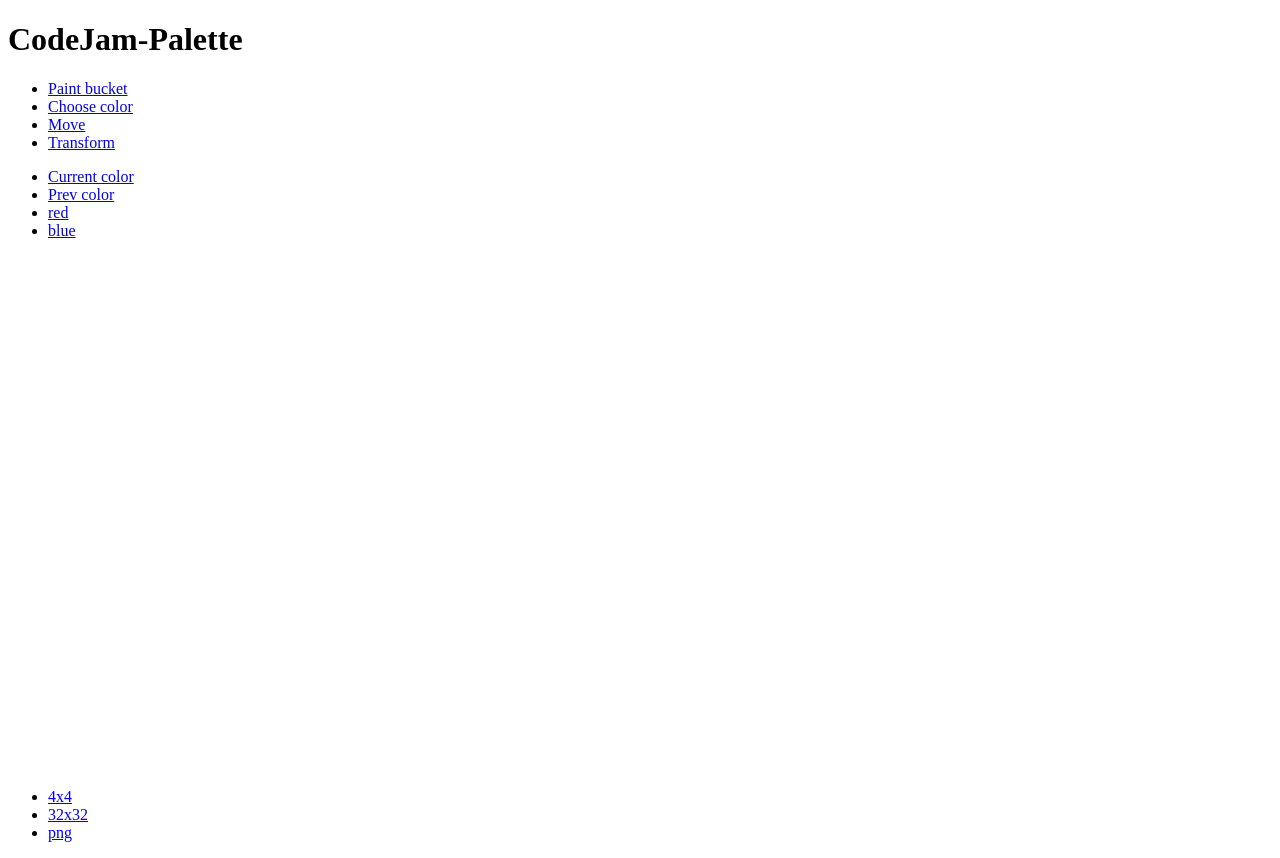
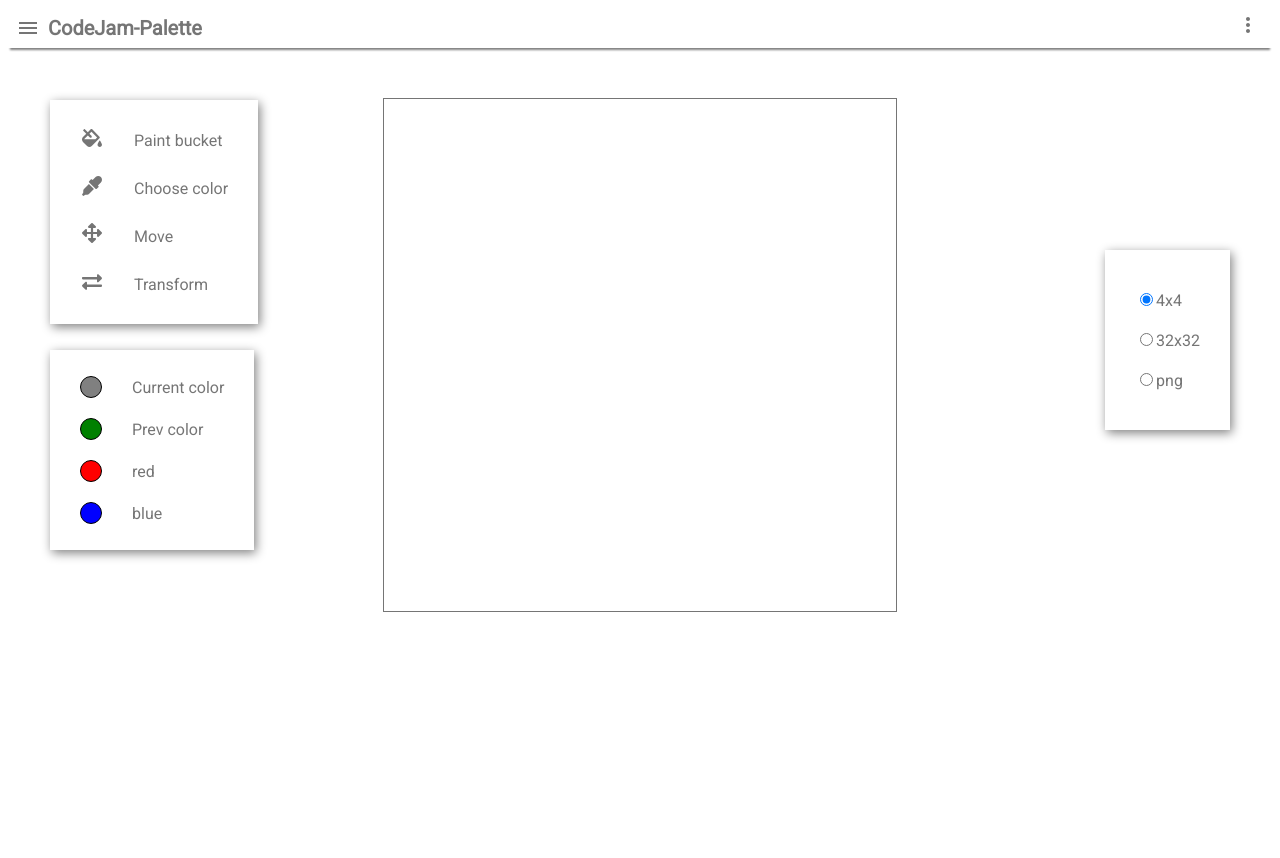
Before and after one commit to OlgaZbanok/codejam-canvas, a plain HTML site: page codejam-canvas/index.html in a window 1280 px wide. After the commit the page ends 800 px from the top, so only its background shows below. Drawn offline with Linux system fonts and the light colour scheme.

Commit message:
codejam-canvas/feat: update base page structure, add styles for base page

```diff
--- a/codejam-canvas/index.html
+++ b/codejam-canvas/index.html
@@ -1,5 +1,6 @@
 <!DOCTYPE html>
 <html lang="en">
+
 <head>
     <meta charset="UTF-8">
     <meta name="viewport" content="width=device-width, initial-scale=1.0">
@@ -8,15 +9,18 @@
     <link rel="stylesheet" href="css/style.css">
     <title>codejam-canvas</title>
 </head>
+
 <body>
     <header>
         <div class="header">
+            <div class="nav-wrapper">
                 <nav class="navigation">
-                <a class="nav-link" href="#"></a>
+                    <a class="navigation__nav-link" href="#"></a>
                 </nav>
-            <h1 class="title">CodeJam-Palette</h1>
+                <h1 class="header__title">CodeJam-Palette</h1>
+            </div>
             <div class="menu">
-                <a class="menu-link" href="#"></a>
+                <a class="menu__link" href="#"></a>
             </div>
         </div>
     </header>
@@ -24,30 +28,33 @@
         <div class="wrapper">
             <div class="tools-panel">
                 <ul class="tools-panel__list">
-                   <li class="tools-panel__list-item"><a class="link" href="#">Paint bucket</a></li>
-                   <li class="tools-panel__list-item"><a class="link" href="#">Choose color</a></li>
-                   <li class="tools-panel__list-item"><a class="link" href="#">Move</a></li>
-                   <li class="tools-panel__list-item"><a class="link" href="#">Transform</a></li>
+                    <li class="tools-panel__list-item"><a class="link tool-paint" href="#">Paint bucket</a></li>
+                    <li class="tools-panel__list-item"><a class="link tool-choose" href="#">Choose color</a></li>
+                    <li class="tools-panel__list-item"><a class="link tool-move" href="#">Move</a></li>
+                    <li class="tools-panel__list-item"><a class="link tool-trans" href="#">Transform</a></li>
                 </ul>
             </div>
             <div class="color-panel">
-                <ul>
-                   <li class="color-panel__list-item"><a class="link" href="#">Current color</a></li>
-                   <li class="color-panel__list-item"><a class="link" href="#">Prev color</a></li>
-                   <li class="color-panel__list-item"><a class="link" href="#">red</a></li>
-                   <li class="color-panel__list-item"><a class="link" href="#">blue</a></li>
+                <ul class="color-panel__list">
+                    <li class="color-panel__list-item"><a class="link color-cur" href="#">Current color</a></li>
+                    <li class="color-panel__list-item"><a class="link color-prev" href="#">Prev color</a></li>
+                    <li class="color-panel__list-item"><a class="link color-red" href="#">red</a></li>
+                    <li class="color-panel__list-item"><a class="link color-blue" href="#">blue</a></li>
                 </ul>
             </div>
-           <div class="canvas">
-               <canvas id="myCanvas" width="512" height="512"></canvas>
+            <div class="canvas-wrapper">
+                <canvas class="canvas" id="myCanvas" width="512" height="512"></canvas>
             </div>
-           <div class="switch-panel"> <ul>
-                   <li class="switch-panel__list-item"><a class="link" href="#">4x4</a></li>
-                   <li class="switch-panel__list-item"><a class="link" href="#">32x32</a></li>
-                   <li class="switch-panel__list-item"><a class="link" href="#">png</a></li>
-            </ul></div>
+            <div class="switch-panel">
+
+                <label class="radio-label"> <input class="radio switch-4x4" type="radio" name="switch"
+                        checked="checked">4x4</label>
+                <label class="radio-label"> <input class="radio switch-32x32" type="radio" name="switch">32x32</label>
+                <label class="radio-label"> <input class="radio switch-png" type="radio" name="switch">png</label>
+            </div>
         </div>
     </main>
     <script src="js/script.js"></script>
 </body>
+
 </html>
--- /dev/null
+++ b/codejam-canvas/sass/style.scss
@@ -0,0 +1,179 @@
+$f-color: rgba(0, 0, 0, 0.541327);
+$f-color-active: rgba(156, 11, 11, 0.733);
+$f-family : 'Roboto',
+sans-serif;
+$f-size: 16px;
+$f-size-title: 20px;
+
+@mixin color-circle ($color){
+    content: '';
+    display: block;
+    border: 1px solid black;
+    border-radius: 50%;
+    width:20px;
+    height: 20px;
+    background: $color;
+    margin-right: 30px;
+}
+
+
+.header {
+    display: flex;
+    justify-content: space-between;
+    height: 40px;
+    box-shadow: 0 4px 2px -2px gray;
+
+    &__title {
+        font-family: $f-family;
+        font-size: $f-size-title;
+        color: $f-color;
+        margin-left: 5px;
+    }
+}
+
+.nav-wrapper {
+    display: flex;
+    align-items: center;
+}
+
+.navigation {
+
+    display: flex;
+    align-items: center;
+
+    &__nav-link {
+        width: 35px;
+        height: 40px;
+        background-image: url(../assets/icons/icon-nav.svg);
+        background-repeat: no-repeat;
+    }
+}
+
+.menu {
+    display: flex;
+    align-items: center;
+
+    &__link {
+        width: 30px;
+        height: 30px;
+        background-image: url(../assets/icons/icon-menu.svg);
+        background-repeat: no-repeat;
+
+    }
+}
+
+.canvas-wrapper {
+    width: 100%;
+    height: 100%;
+    padding: 50px 0;
+    display: flex;
+    align-items: center;
+    justify-content: center;
+}
+.canvas{
+   border: 1px solid $f-color;
+}
+
+.tools-panel {
+    position: fixed;
+    top: 100px;
+    left: 50px;
+    display: flex;
+    flex-direction: column;
+    box-shadow: 2px 3px 10px 0px gray;
+
+    &__list {
+        padding-left: 0;
+    }
+
+    &__list-item {
+        list-style: none;
+        padding: 10px 30px;
+    }
+
+    .tool-paint::before {
+        content: url(../assets/icons/icon-paint.svg);
+        margin-right: 30px;
+    }
+
+    .tool-choose::before {
+        content: url(../assets/icons/icon-choose.svg);
+        margin-right: 30px;
+    }
+
+    .tool-trans::before {
+        content: url(../assets/icons/icon-transform.svg);
+        margin-right: 30px;
+    }
+
+    .tool-move::before {
+        content: url(../assets/icons/icon-move.svg);
+        margin-right: 30px;
+    }
+}
+
+.link {
+    display: flex;
+    justify-content: flex-start;
+    align-items: center;
+    text-decoration: none;
+    font-family: $f-family;
+    font-size: $f-size;
+    color: $f-color;
+
+    &:hover {
+        color: $f-color-active;
+    }
+}
+
+.color-panel {
+    position: fixed;
+    top: 350px;
+    left: 50px;
+    display: flex;
+    flex-direction: column;
+    box-shadow: 2px 3px 10px 0px gray;
+
+    &__list {
+        padding-left: 0;
+    }
+
+    &__list-item {
+        list-style: none;
+        padding: 10px 30px;
+    }
+
+    .color-prev::before {
+       @include color-circle(green);
+    }
+
+    .color-cur::before {
+        @include color-circle(gray);
+    }
+
+    .color-red::before {
+        @include color-circle(red);
+    }
+
+    .color-blue::before {
+        @include color-circle(blue);
+    }
+
+}
+
+.switch-panel {
+    position: fixed;
+    top: 250px;
+    right: 50px;
+    display: flex;
+    flex-direction: column;
+    padding: 30px 30px;
+    box-shadow: 2px 3px 10px 0px gray;
+
+}
+.radio-label {
+    padding: 10px 0;
+    font-family: $f-family;
+    font-size: $f-size;
+    color: $f-color;
+}
```
Also changed, not shown: codejam-canvas/css/style.css, 1 other file. Lines whose indentation alone changed are shown as unchanged.
